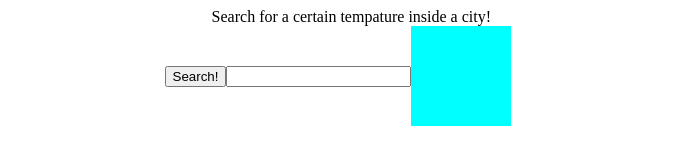
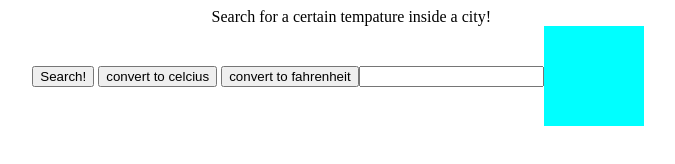
Before and after one commit to LunaBegray/weather-app, a plain HTML site: page index.html in a window 1280 px wide. Shown: the whole page, without its empty margins (302-977 px from the left). Drawn offline with Linux system fonts and the light colour scheme.

Commit message:
index.html

```diff
--- a/index.html
+++ b/index.html
@@ -12,6 +12,8 @@
     <div class="container">
         <div class="btn-container">
             <button class="searchBtn">Search!</button>
+            <button class="celcius"> convert to celcius</button>
+            <button class="fahrenheit">convert to fahrenheit</button>
         </div>
         <div class="input-container">
             <input class="searchInput">
```
